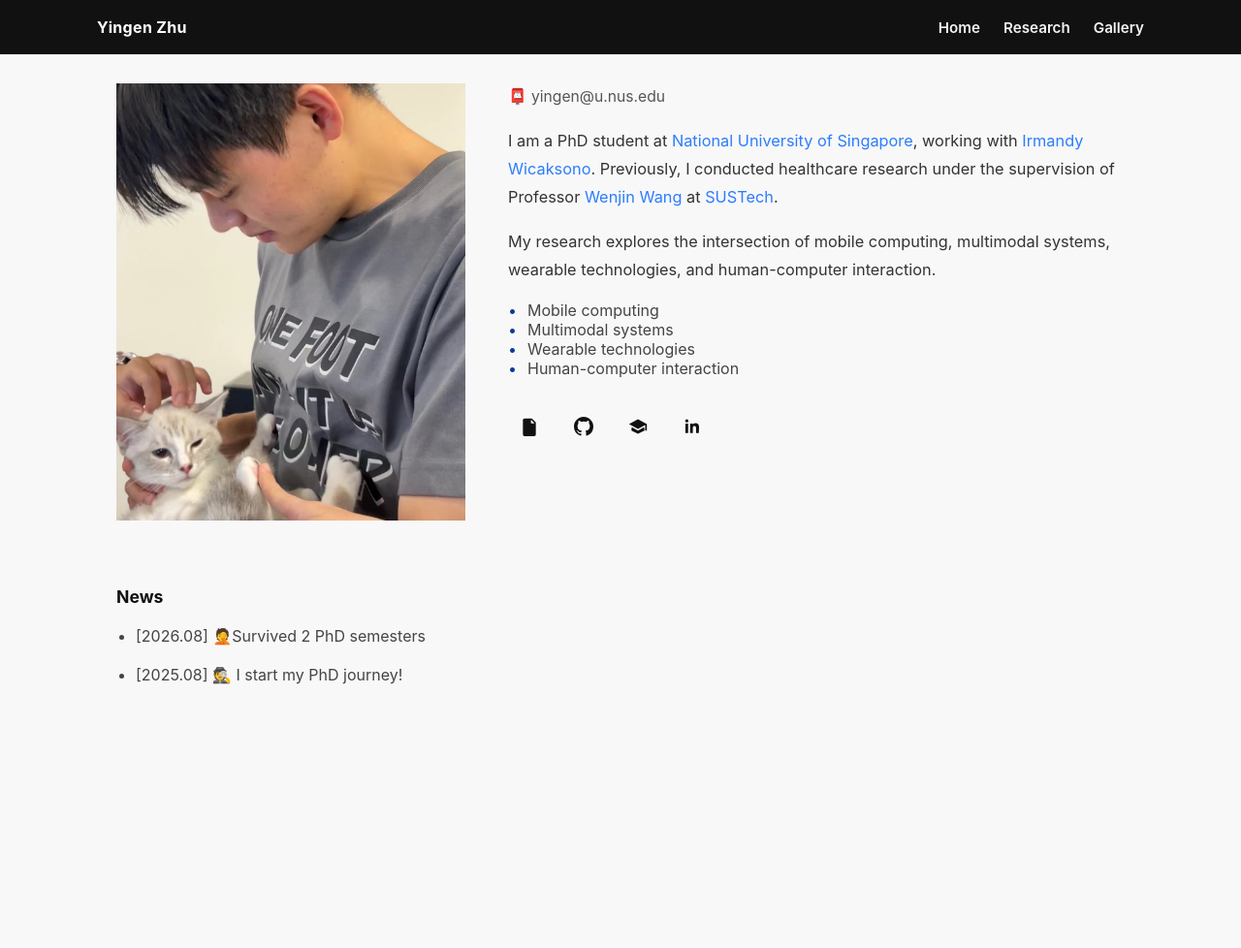
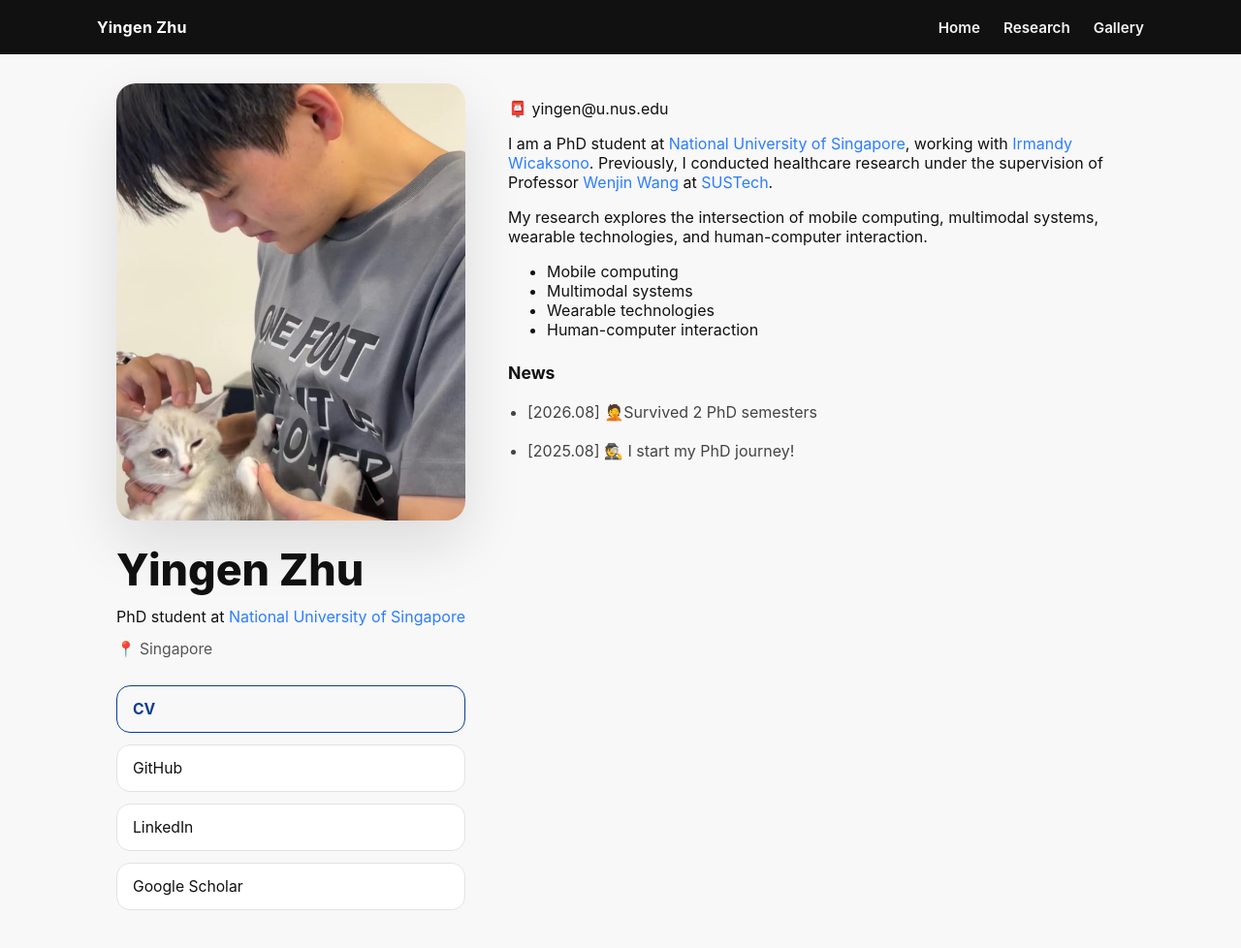
Before and after one commit to yingen-zhu/yingen-zhu.github.io, a Jekyll site: the page built from index.md, in a window 1280 px wide and 1039 px high. Shown: the top 978 px of the window at 97% size. Built offline with Jekyll 4.4.1, drawn with Linux system fonts in a browser that asks for light colours; part of the change alters nothing that is shown.

Commit message:
Add files via upload

```diff
--- a/index.md
+++ b/index.md
@@ -51,17 +51,85 @@ title: Home
   }
   .profile-hero {
     display: grid;
-    grid-template-columns: minmax(240px, 360px) 1fr;
+    grid-template-columns: minmax(280px, 360px) 1fr;
     gap: 44px;
     align-items: start;
     padding: 30px 0 60px;
   }
+  .profile-sidebar {
+    position: sticky;
+    top: 24px;
+    align-self: start;
+    display: grid;
+    gap: 28px;
+  }
   .profile-photo img {
     width: 100%;
     height: auto;
-    border-radius: 0;
-    box-shadow: none;
+    border-radius: 20px;
+    box-shadow: 0 24px 60px rgba(17, 17, 17, 0.12);
     display: block;
+  }
+  .profile-summary {
+    display: grid;
+    gap: 12px;
+  }
+  .profile-name {
+    margin: 0;
+    font-size: clamp(2rem, 4vw, 2.8rem);
+    line-height: 1.05;
+    font-weight: 800;
+    color: #111;
+  }
+  .profile-role {
+    margin: 0;
+    color: #111;
+    font-size: 1rem;
+    line-height: 1.5;
+  }
+  .profile-location {
+    margin: 0;
+    color: #555;
+    font-size: 0.98rem;
+    display: inline-flex;
+    align-items: center;
+    gap: 8px;
+  }
+  .profile-actions.sidebar-actions {
+    flex-direction: column;
+    align-items: stretch;
+    gap: 12px;
+  }
+  .profile-actions.sidebar-actions .button,
+  .profile-actions.sidebar-actions a.social-link {
+    width: 100%;
+    justify-content: flex-start;
+    padding: 14px 16px;
+    border-radius: 14px;
+    font-size: 0.98rem;
+  }
+  .profile-actions.sidebar-actions .button {
+    background: transparent;
+    border: 1.5px solid #0a3d91;
+    color: #0a3d91;
+  }
+  .profile-actions.sidebar-actions .button:hover {
+    background: rgba(10, 61, 145, 0.08);
+  }
+  .profile-actions.sidebar-actions .social-link {
+    border: 1.5px solid #e2e2e2;
+    color: #111;
+    padding: 14px 16px;
+    display: inline-flex;
+    align-items: center;
+    gap: 12px;
+    justify-content: flex-start;
+    text-decoration: none;
+    background: #fff;
+  }
+  .profile-actions.sidebar-actions .social-link svg {
+    width: 18px;
+    height: 18px;
   }
   .profile-copy .email-line {
     margin: 0 0 18px;
@@ -102,7 +170,7 @@ title: Home
     position: absolute;
     left: 0;
     top: 0;
-    color: #0a3d91;
+    color: #111;
   }
   .profile-actions {
     display: flex;
@@ -150,7 +218,6 @@ title: Home
     color: #0a3d91;
   }
   .news-section {
-    grid-column: 1 / -1;
     background: transparent;
     border-radius: 0;
     padding: 0;
@@ -174,6 +241,10 @@ title: Home
     .profile-hero {
       grid-template-columns: 1fr;
     }
+    .profile-sidebar {
+      position: relative;
+      top: auto;
+    }
   }
   @media (max-width: 640px) {
     .site-header,
@@ -188,11 +259,24 @@ title: Home
 </style>
 
 <div class="profile-hero">
-  <div class="profile-photo">
-    <img src="/assets/images/profile.JPG" alt="Yingen Zhu">
-  </div>
+  <aside class="profile-sidebar">
+    <div class="profile-photo">
+      <img src="/assets/images/profile.JPG" alt="Yingen Zhu">
+    </div>
+    <div class="profile-summary">
+      <p class="profile-name">Yingen Zhu</p>
+      <p class="profile-role">PhD student at <a href="https://www.nus.edu.sg/" target="_blank" rel="noopener">National University of Singapore</a></p>
+      <p class="profile-location">📍 Singapore</p>
+    </div>
+    <div class="profile-actions sidebar-actions">
+      <a class="button" href="/assets/documents/cv.pdf" target="_blank" rel="noopener">CV</a>
+      <a class="social-link" href="https://github.com/yingen-zhu" target="_blank" rel="noopener">GitHub</a>
+      <a class="social-link" href="https://www.linkedin.com/in/yingen-zhu-80395b37a/" target="_blank" rel="noopener">LinkedIn</a>
+      <a class="social-link" href="https://scholar.google.com/citations?user=oDyHLIwAAAAJ&inst=3212728378801010220" target="_blank" rel="noopener">Google Scholar</a>
+    </div>
+  </aside>
 
-  <div class="profile-copy">
+  <div class="profile-main">
     <p class="email-line">📮 yingen@u.nus.edu</p>
     <p>I am a PhD student at <a href="https://www.nus.edu.sg/" target="_blank" rel="noopener">National University of Singapore</a>, working with <a href="https://www.irmandyw.com/" target="_blank" rel="noopener">Irmandy Wicaksono</a>. Previously, I conducted healthcare research under the supervision of Professor <a href="https://sites.google.com/site/rppgwenjin/" target="_blank" rel="noopener">Wenjin Wang</a> at <a href="https://www.sustech.edu.cn/en/" target="_blank" rel="noopener">SUSTech</a>.</p>
     <p>My research explores the intersection of mobile computing, multimodal systems, wearable technologies, and human-computer interaction.</p>
@@ -204,37 +288,12 @@ title: Home
       <li>Human-computer interaction</li>
     </ul>
 
-    <div class="profile-actions">
-      <div class="social-links">
-        <a href="/assets/documents/cv.pdf" target="_blank" rel="noopener" aria-label="CV">
-          <svg viewBox="0 0 24 24" aria-hidden="true">
-            <path fill="currentColor" d="M6 2h9l5 5v15a2 2 0 0 1-2 2H6a2 2 0 0 1-2-2V4a2 2 0 0 1 2-2zm8 1.5V8h4.5L14 3.5zM8 12h8v1.5H8V12zm0 3h8v1.5H8V15zm0-6h5v1.5H8V9z"/>
-          </svg>
-        </a>
-        <a href="https://github.com/yingen-zhu" target="_blank" rel="noopener" aria-label="GitHub">
-          <svg viewBox="0 0 16 16" aria-hidden="true">
-            <path fill="currentColor" d="M8 0C3.58 0 0 3.58 0 8a8 8 0 0 0 5.47 7.59c.4.07.55-.17.55-.38 0-.19-.01-.82-.01-1.49-2.01.37-2.53-.49-2.69-.94-.09-.23-.48-.94-.82-1.13-.28-.15-.68-.52-.01-.53.63-.01 1.08.58 1.23.82.72 1.21 1.87.87 2.33.66.07-.52.28-.87.5-1.07-1.78-.2-3.64-.89-3.64-3.95 0-.87.31-1.59.82-2.15-.08-.2-.36-1.02.08-2.12 0 0 .67-.21 2.2.82a7.6 7.6 0 0 1 4 0c1.53-1.04 2.2-.82 2.2-.82.44 1.1.16 1.92.08 2.12.51.56.82 1.27.82 2.15 0 3.07-1.87 3.75-3.65 3.95.29.25.54.73.54 1.48 0 1.07-.01 1.93-.01 2.2 0 .21.15.46.55.38A8.01 8.01 0 0 0 16 8c0-4.42-3.58-8-8-8Z"/>
-          </svg>
-        </a>
-        <a href="https://scholar.google.com/citations?user=oDyHLIwAAAAJ&inst=3212728378801010220" target="_blank" rel="noopener" aria-label="Google Scholar">
-          <svg viewBox="0 0 24 24" aria-hidden="true">
-            <path fill="currentColor" d="M12 3 1 9l11 6 9-4.91V17h2V9L12 3Zm0 14L5.09 13.23 4 13.82V17l8 4 8-4v-3.18l-1.09-.59L12 17Z"/>
-          </svg>
-        </a>
-        <a href="https://www.linkedin.com/in/yingen-zhu-80395b37a/" target="_blank" rel="noopener" aria-label="LinkedIn">
-          <svg viewBox="0 0 24 24" aria-hidden="true">
-            <path fill="currentColor" d="M6.94 8.5H3.56V20h3.38V8.5ZM5.25 3A2 2 0 1 0 5.3 7a2 2 0 0 0-.05-4ZM20.44 12.74c0-3.46-1.85-5.07-4.32-5.07-1.99 0-2.88 1.09-3.38 1.86V8.5H9.37c.04.68 0 11.5 0 11.5h3.37v-6.42c0-.34.02-.68.13-.92.27-.68.89-1.39 1.94-1.39 1.37 0 1.92 1.05 1.92 2.58V20h3.37l.34-7.26Z"/>
-          </svg>
-        </a>
-      </div>
-    </div>
+    <section class="news-section" aria-labelledby="news-title">
+      <h2 class="news-title" id="news-title">News</h2>
+      <ul class="news-list">
+        <li>[2026.08] 🤦‍Survived 2 PhD semesters </li>
+        <li>[2025.08] 🕵️ I start my PhD journey!</li>
+      </ul>
+    </section>
   </div>
-
-  <section class="news-section" aria-labelledby="news-title">
-    <h2 class="news-title" id="news-title">News</h2>
-    <ul class="news-list">
-      <li>[2026.08] 🤦‍Survived 2 PhD semesters </li>
-      <li>[2025.08] 🕵️ I start my PhD journey!</li>
-    </ul>
-  </section>
 </div>
```
